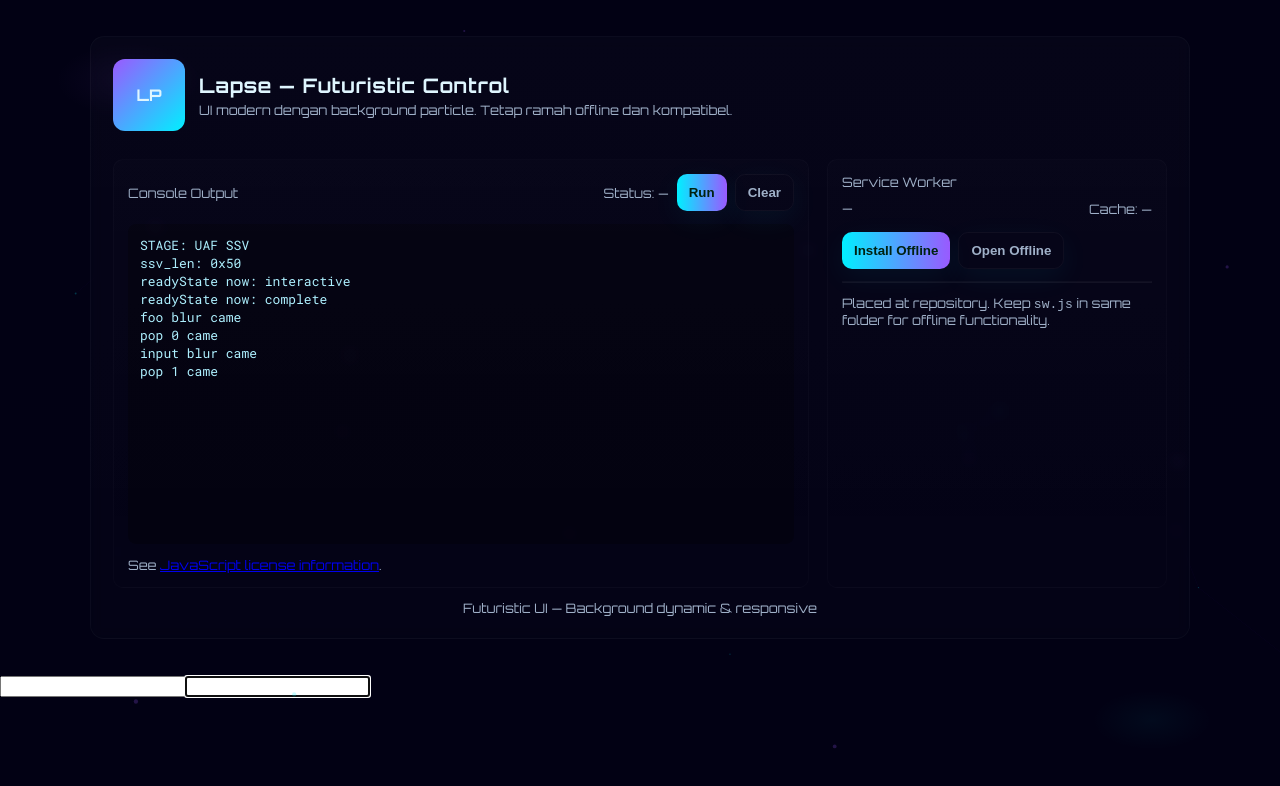
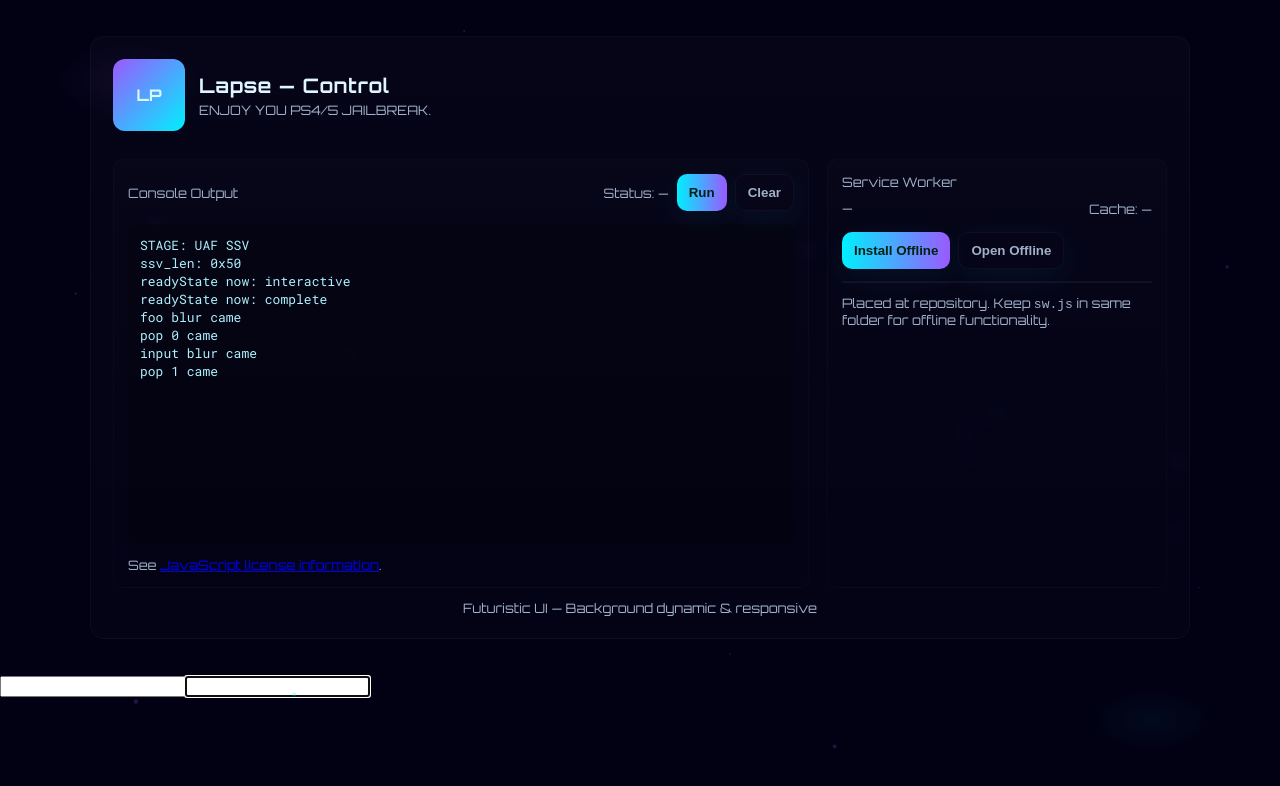
Before and after one commit to aldips45/PS4, a plain HTML site: page index.html in a window 1280 px wide. Drawn offline with Linux system fonts and the light colour scheme.

Commit message:
Update index.html

```diff
--- a/index.html
+++ b/index.html
@@ -3,7 +3,7 @@
 <head>
   <meta charset="utf-8" />
   <meta name="viewport" content="width=device-width,initial-scale=1" />
-  <title>Lapse — PS4/PS5 (Futuristic)</title>
+  <title>Lapse — PS4/PS5</title>
   <meta name="description" content="Antarmuka futuristik dengan background bergerak. UI modern + offline support.">
   <link href="https://fonts.googleapis.com/css2?family=Orbitron:wght@400;700&family=Roboto+Mono&display=swap" rel="stylesheet">
   <style>
@@ -33,8 +33,8 @@
     <header>
       <div class="logo">LP</div>
       <div>
-        <h1>Lapse — Futuristic Control</h1>
-        <div class="lead">UI modern dengan background particle. Tetap ramah offline dan kompatibel.</div>
+        <h1>Lapse — Control</h1>
+        <div class="lead">ENJOY YOU PS4/5 JAILBREAK.</div>
       </div>
     </header>
 
```
